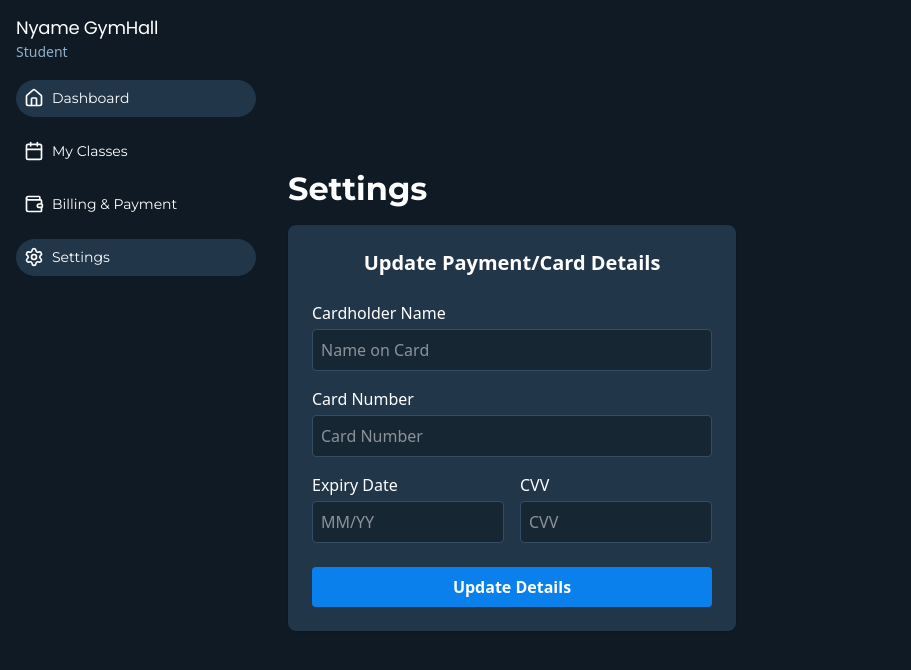
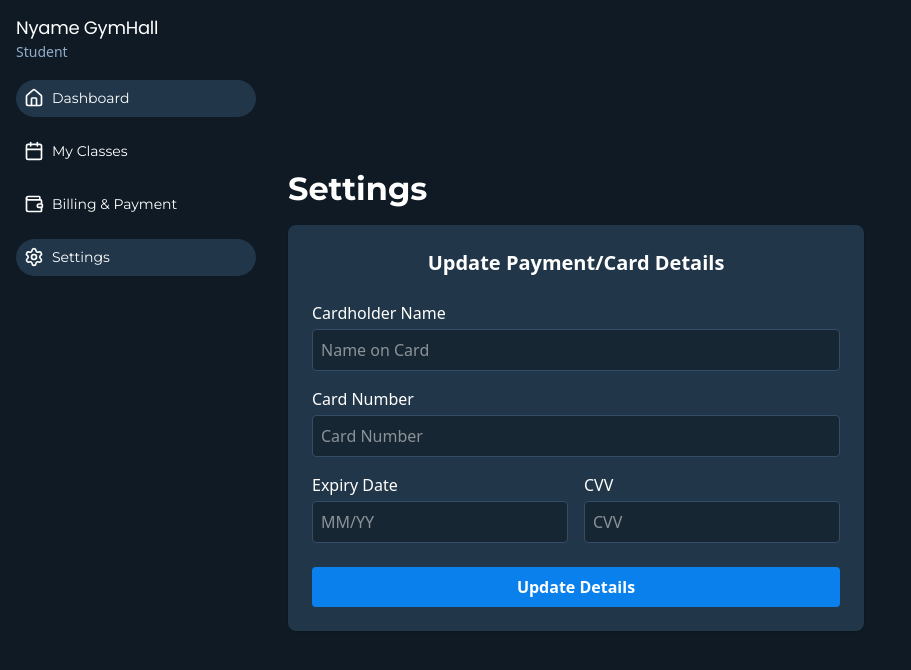
Before and after one commit to mafindijr/Gym-Management-System, a React (Vite) app: page /student/settings in a window 1280 px wide. Shown: the top 670 px of the page, without its empty margins (0-911 px from the left). Built offline with nearby package versions, Linux system fonts and the light colour scheme.

Commit message:
fix: increase the width

```diff
--- a/src/Components/student-settings-form.jsx
+++ b/src/Components/student-settings-form.jsx
@@ -21,7 +21,7 @@ export default function StudentSettingsForm() {
 
   return (
     <>
-      <form onSubmit={handleSubmit} className="max-w-md items-center bg-[#223649] p-6 rounded-lg shadow flex flex-col gap-4">
+      <form onSubmit={handleSubmit} className="max-w-xl items-center bg-[#223649] p-6 rounded-lg shadow flex flex-col gap-4">
         <h2 className="text-xl font-bold mb-2">Update Payment/Card Details</h2>
         <label className="flex flex-col gap-1 w-full">
             Cardholder Name
```
